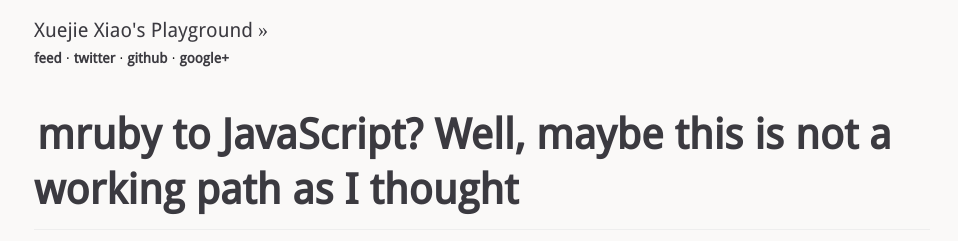
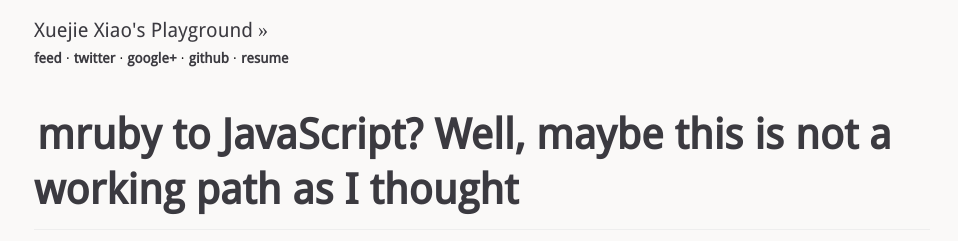
Before and after one commit to xxuejie/xxuejie.github.com, a Jekyll site: the page built from index.html, in a window 1280 px wide. Shown: the top 241 px of the page, without its empty margins (158-1116 px from the left). Built offline with Jekyll 4.4.1, drawn with Linux system fonts in a browser that asks for light colours; Markdown is read by kramdown in place of the engine named in the settings.

Commit message:
Add resume link

```diff
--- a/_includes/header.html
+++ b/_includes/header.html
@@ -3,7 +3,8 @@
   <div id="misc">
     <a href="http://feeds.feedburner.com/qiezi">feed</a> &middot;
     <a href="http://twitter.com/defmacro">twitter</a> &middot;
+    <a href="https://plus.google.com/104023845771520636265/about">google+</a> &middot;
     <a href="http://github.com/xxuejie">github</a> &middot;
-    <a href="https://plus.google.com/104023845771520636265/about">google+</a>
+    <a href="/resume">resume</a>
   </div>
 </div>
```
